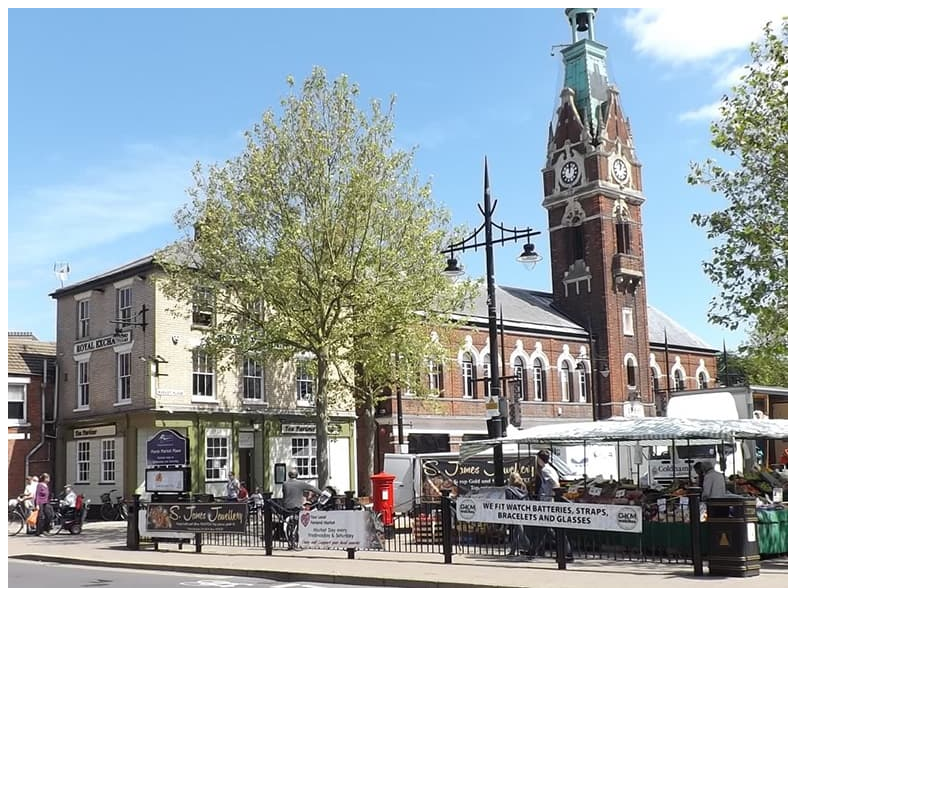
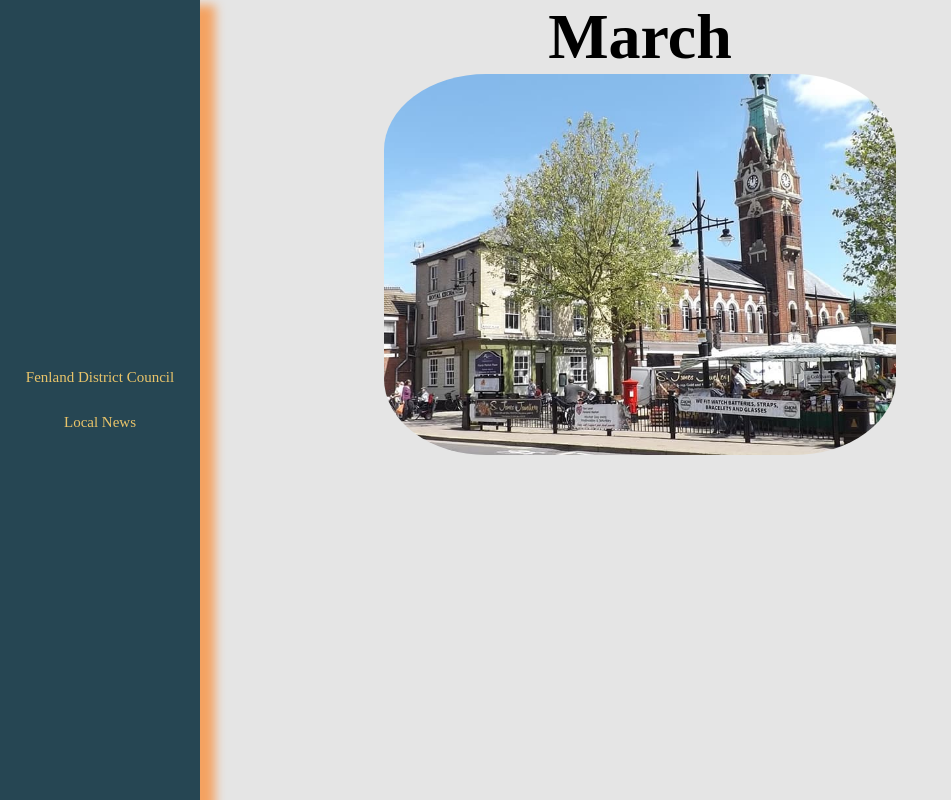
Before and after one commit to woodsjd11/fun-home-town-html, a plain HTML site: page index.html in a window 1280 px wide. Shown: the whole page, without its empty margins (0-951 px from the left). Drawn offline with Linux system fonts and the light colour scheme.

Commit message:
add nav bar and title

```diff
--- a/index.html
+++ b/index.html
@@ -5,8 +5,16 @@
     <meta http-equiv="X-UA-Compatible" content="IE=edge">
     <meta name="viewport" content="width=device-width, initial-scale=1.0">
     <title>Document</title>
+    <link rel="stylesheet" href="/styles/styles.css">
 </head>
 <body>
-    <img src="images/march-townhall.jpg" alt="march townhall">
+    <section class="sidebar">
+        <a href="https://www.fenland.gov.uk/">Fenland District Council</a>
+        <a href="https://www.cambstimes.co.uk/">Local News</a>
+    </section>
+    <h1> March </h1>
+    <section class="images">
+        <img id="townhall" src="images/march-townhall.jpg" alt="march townhall">
+    </section>
 </body>
 </html>
--- a/styles/styles.css
+++ b/styles/styles.css
@@ -0,0 +1,53 @@
+* {
+    margin: 0;
+    padding: 0;
+    box-sizing: border-box;
+    background-color: #e5e5e5;
+}
+h1 {
+    font-size: 4em;
+    font-weight: bold;
+    font-family: copperplate;
+    text-align: center;
+    margin-left: auto;
+    color: #000;
+}
+.images {
+    display: flex;
+    flex-direction: column;
+    justify-content: center;
+    align-items: center;
+}
+#townhall {
+    width: 40%;
+    border-radius: 20%;
+}
+.sidebar {
+    width: 200px;
+    height: 100%;
+    display: flex;
+    flex-direction: column;
+    justify-content: center;
+    align-items: center;
+    background-color: #264653;
+    position: fixed;
+    overflow:auto;
+    box-shadow: 10px 10px 10px 5px #F4A261;
+}
+.sidebar a {
+    text-decoration: none;
+    font-size: 15px;
+    color: #E9C46A;
+    padding: 14px;
+    display: flex;
+    flex-direction: column;
+    justify-content: center;
+    align-items: center;
+    width: 100%;
+    background-color: inherit;
+  }
+  .sidebar a:hover {
+    color: #264653;
+    background-color: #F4A261;
+    margin: 0;
+  }
```
